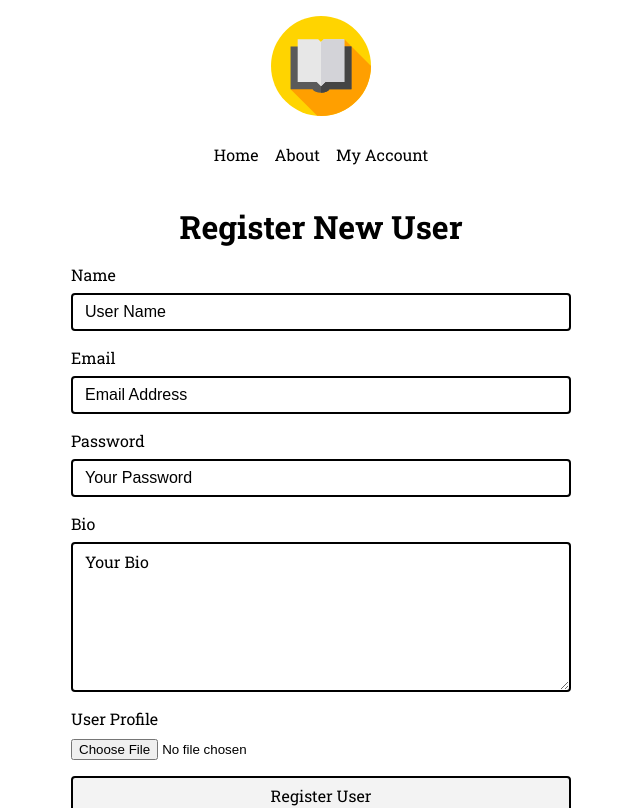
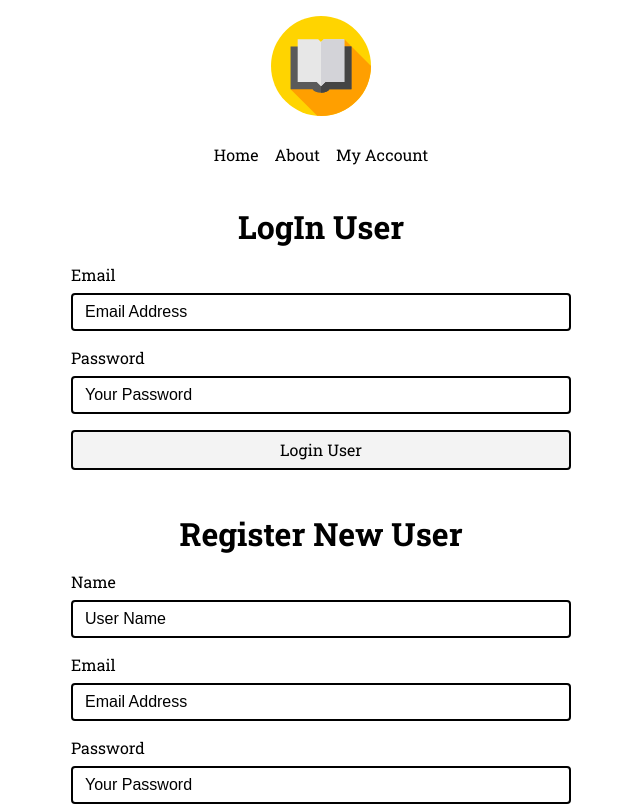
Before and after one commit to PraveenPal4232/mini-book-store-frontend, a React (Create React App) app: page /welcome in a window 1280 px wide. Shown: the top 808 px of the page, without its empty margins (319-959 px from the left). Built offline with nearby package versions, Linux system fonts and the light colour scheme.

Commit message:
Now able to register or login user

```diff
--- a/src/pages/AddBookPage.js
+++ b/src/pages/AddBookPage.js
@@ -123,7 +123,6 @@ const AddBookPage = () => {
                 />
               </div>
 
-
               <button type="submit" className="btn btn-dark">
                 Upload
               </button>
--- a/src/pages/Welcome.js
+++ b/src/pages/Welcome.js
@@ -13,9 +13,21 @@ const Welcome = () => {
         wishlist:[],
     });
 
+    const [AuthUser, SetAuthUser] = useState({
+      authEmail:"",
+      authPassword:""
+  });
+
       // Handel Input Change
       const handleChange = (e) => {
         SetUser({...User,
+          [e.target.name]: e.target.value,
+        });
+      };
+
+      // Handel Auth Change
+      const handleAuthChange = (e) => {
+        SetAuthUser({...AuthUser,
           [e.target.name]: e.target.value,
         });
       };
@@ -33,8 +45,8 @@ const Welcome = () => {
         const formData = new FormData();
         formData.append('name',User.name);
         formData.append('email',User.email);
-        formData.append('price',User.password);
-        formData.append('summary',User.bio);
+        formData.append('password',User.password);
+        formData.append('bio',User.bio);
         formData.append('profile',User.profile);
         formData.append('isAuthor',User.isAuthor);
         formData.append('myBooks',User.myBooks);
@@ -47,7 +59,26 @@ const Welcome = () => {
 
         axios
           .post(
-            `http://localhost:5000/users/register`, formData, config
+            `http://localhost:5000/users/login`, formData, config
+          )
+          .then((res) => console.log(res.data))
+          .catch((err) => console.log(err));
+
+      };
+
+
+      // Login AutUser to server
+      const handleAuthSubmit = (e) => {
+        e.preventDefault();
+
+        const logInUser = {
+          email:AuthUser.authEmail,
+          password:AuthUser.authPassword
+        }
+
+        axios
+          .post(
+            `http://localhost:5000/users/login`, logInUser
           )
           .then((res) => console.log(res.data))
           .catch((err) => console.log(err));
@@ -58,6 +89,49 @@ const Welcome = () => {
         <main>
             <div className="User_page add_User_page">
                 <div className="add_User_warp">
+
+                <h1 className="page_heading">LogIn User</h1>
+                <form onSubmit={handleAuthSubmit}>
+
+              <div className="form-group">
+                <label htmlFor="authEmail">Email</label>
+                <input
+                  type="email"
+                  className="form-control"
+                  id="authEmail"
+                  name="authEmail"
+                  placeholder="Email Address"
+                  required
+                  onChange={handleAuthChange}
+                  value={AuthUser.email}
+                />
+              </div>
+
+              <div className="form-group">
+                <label htmlFor="authPassword">Password</label>
+                <input
+                  type="password"
+                  className="form-control"
+                  id="authPassword"
+                  name="authPassword"
+                  placeholder="Your Password"
+                  required
+                  onChange={handleAuthChange}
+                  value={AuthUser.password}
+                />
+              </div>
+
+
+              <button type="submit" className="btn btn-dark">
+              Login User
+              </button>
+            </form>
+
+            <br />
+            <br />
+
+            {/* Divider */}
+
                 <h1 className="page_heading">Register New User</h1>
                 <form onSubmit={handleSubmit}>
 
```
Also changed, not shown: 1 other file (tests, documents, lock files or other folders).
